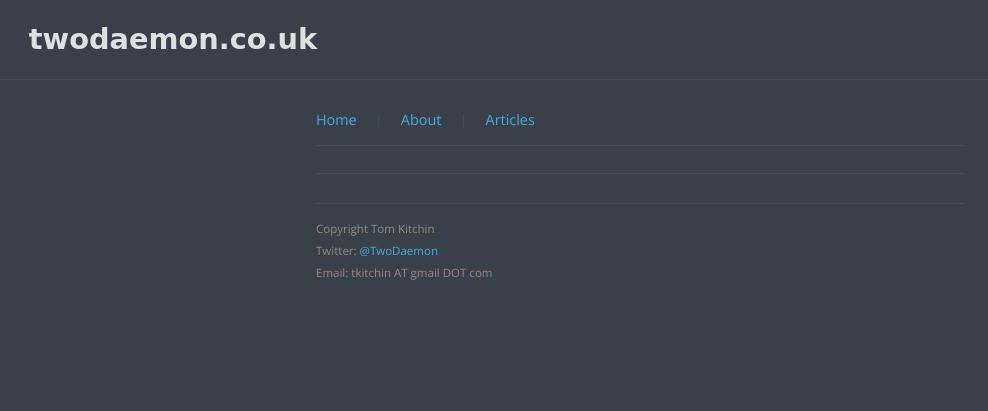
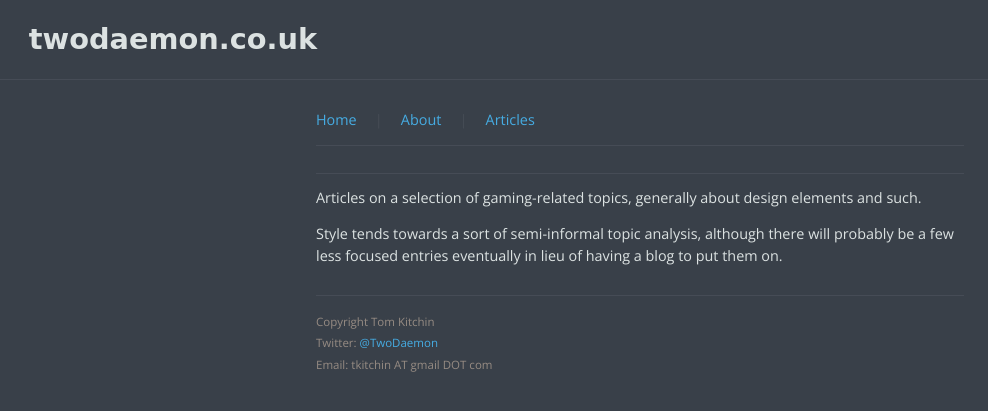
Before and after one commit to TwoDaemon/twodaemon, a Flask app: template twodaemon/templates/articles_list.html in a window 1280 px wide. Shown: the top 411 px of the page, without its empty margins (0-988 px from the left). Run offline with Flask 2, Linux system fonts and the light colour scheme; the template is opened without the code that fills it, so the values that code supplies are empty; some web fonts are replaced.

Commit message:
Added a description to the top of the article list

```diff
--- a/twodaemon/templates/articles_list.html
+++ b/twodaemon/templates/articles_list.html
@@ -1,6 +1,9 @@
 {% extends "_base.html" %}
 
 {% block content %}
+    <p>Articles on a selection of gaming-related topics, generally about design elements and such.</p>
+    <p>Style tends towards a sort of semi-informal topic analysis, although there will
+    probably be a few less focused entries eventually in lieu of having a blog to put them on.</p>
     <ul class="article-list">
     {% for article in article_list %}
     <li><a href="{{ article.article_url }}">{{ article.article_title }}</a>
```
